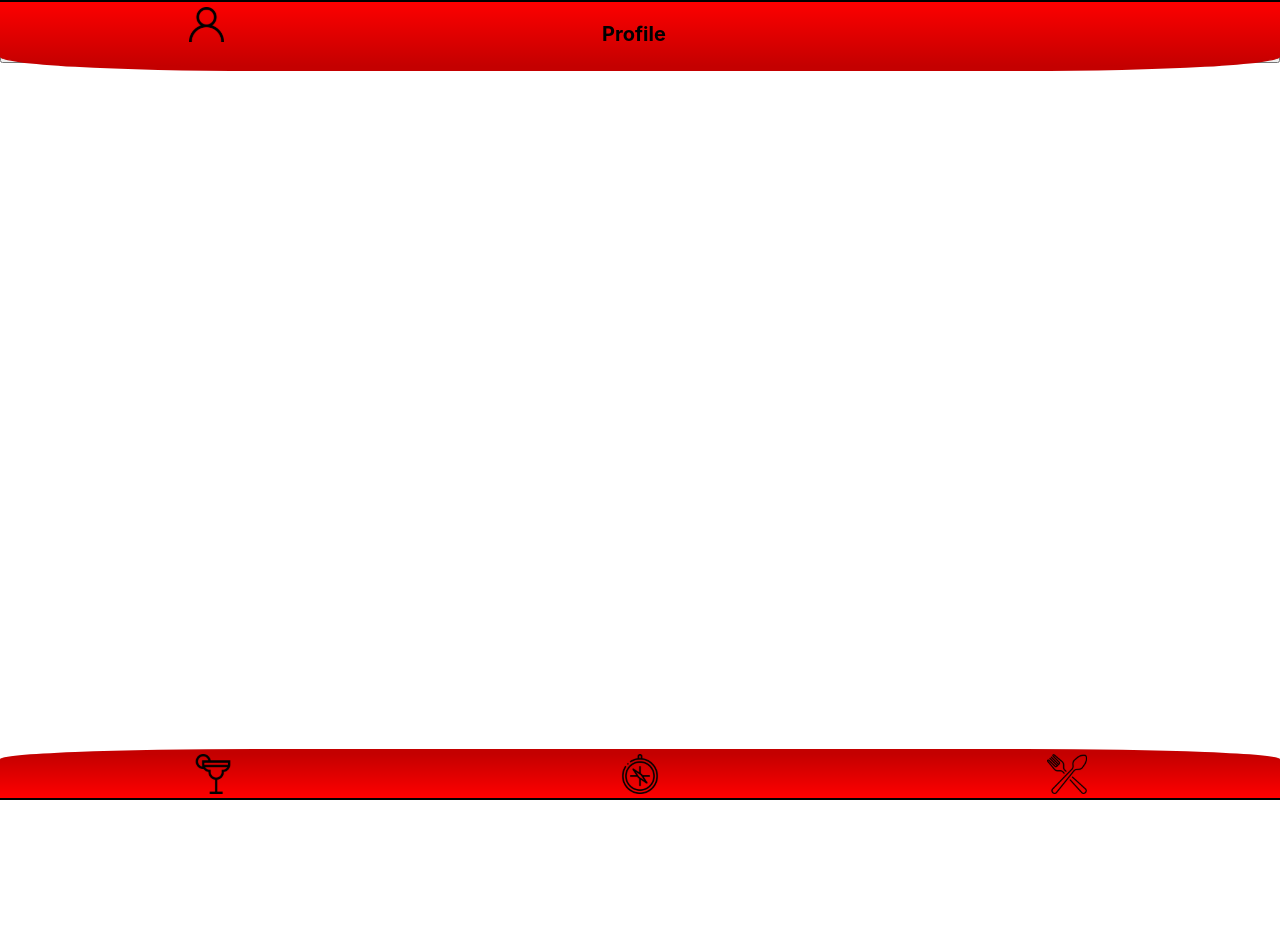
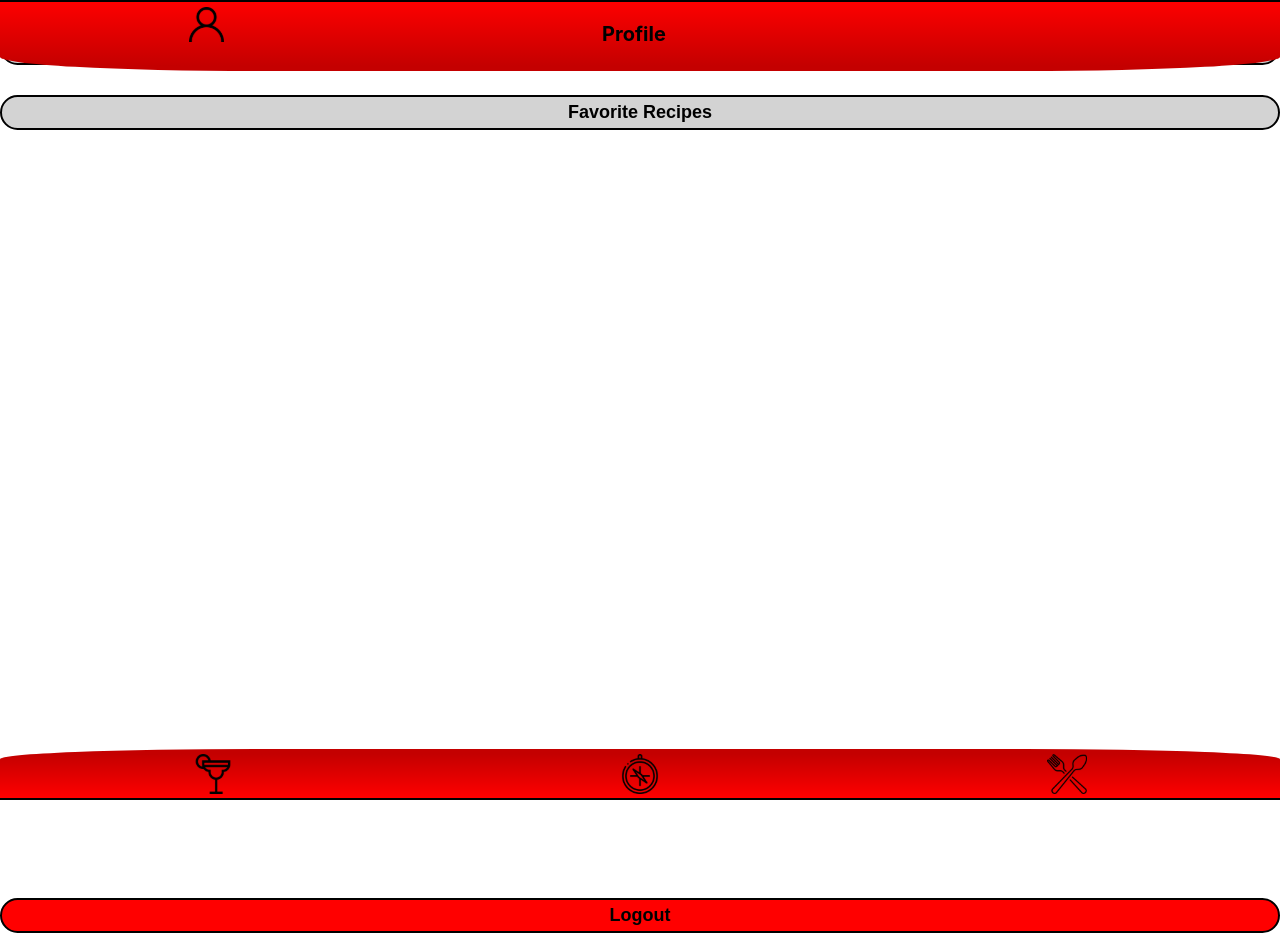
Before and after one commit to LeandroGoerck/recipes-app, a React (Create React App) app: page /profile in a window 1280 px wide. Before the commit the page ends 800 px from the top, so only its background shows below. Built offline with nearby package versions, Linux system fonts and the light colour scheme; the HTML template or start-up script is replaced by a standard one.

Commit message:
feat/fix: implementações e correções de estilo

```diff
--- a/src/pages/Profile/index.jsx
+++ b/src/pages/Profile/index.jsx
@@ -2,7 +2,7 @@ import React from 'react';
 import { useHistory } from 'react-router-dom';
 import Header from '../../components/Header';
 import Footer from '../../components/Footer';
-import SdivProfile from '../../style/Profile';
+import { SdivProfile, SbuttonProfile, SbuttonLogout } from '../../style/Profile/index';
 
 function Profile() {
   const emailStorage = JSON.parse(localStorage.getItem('user'));
@@ -19,29 +19,29 @@ function Profile() {
       <SdivProfile>
         {emailStorage && <p data-testid="profile-email">{emailStorage.email}</p>}
 
-        <button
+        <SbuttonProfile
           data-testid="profile-done-btn"
           type="button"
           onClick={ () => history.push('/done-recipes') }
         >
           Done Recipes
-        </button>
+        </SbuttonProfile>
 
-        <button
+        <SbuttonProfile
           data-testid="profile-favorite-btn"
           type="button"
           onClick={ () => history.push('/favorite-recipes') }
         >
           Favorite Recipes
-        </button>
+        </SbuttonProfile>
 
-        <button
+        <SbuttonLogout
           data-testid="profile-logout-btn"
           type="button"
           onClick={ handleLogout }
         >
           Logout
-        </button>
+        </SbuttonLogout>
 
       </SdivProfile>
       <Footer />
--- a/src/style/Profile/index.js
+++ b/src/style/Profile/index.js
@@ -4,25 +4,50 @@ const SdivProfile = styled.div`
   display: flex;
   flex-direction: column;
   justify-content: space-between;
+  text-align: center;
+  font-size: x-large;
 `;
 
-/* const SbuttonProfile = styled.button`
-    color: black;
+const SbuttonProfile = styled.button`
+  color: black;
   font-size: 18px;
   font-weight: 600;
   padding-left: 15px;
   padding-right: 15px;
   border: 2px solid black;
   border-radius: 20px;
-  margin-top: 5px;
+  margin-top: 30px;
   height: 35px;
-  background: white;
+  background: lightgray;
     &:hover {
       transition: 1s;
       background: black;
       color: red;
       cursor: pointer;
     }
-`; */
+`;
 
-export default SdivProfile;
+const SbuttonLogout = styled.button`
+  color: black;
+  font-size: 18px;
+  font-weight: 600;
+  padding-left: 15px;
+  padding-right: 15px;
+  border: 2px solid black;
+  border-radius: 20px;
+  margin-top: 60%;
+  height: 35px;
+  background: red;
+    &:hover {
+      transition: 1s;
+      background: black;
+      color: red;
+      cursor: pointer;
+    }
+`;
+
+export {
+  SdivProfile,
+  SbuttonProfile,
+  SbuttonLogout,
+};
```
